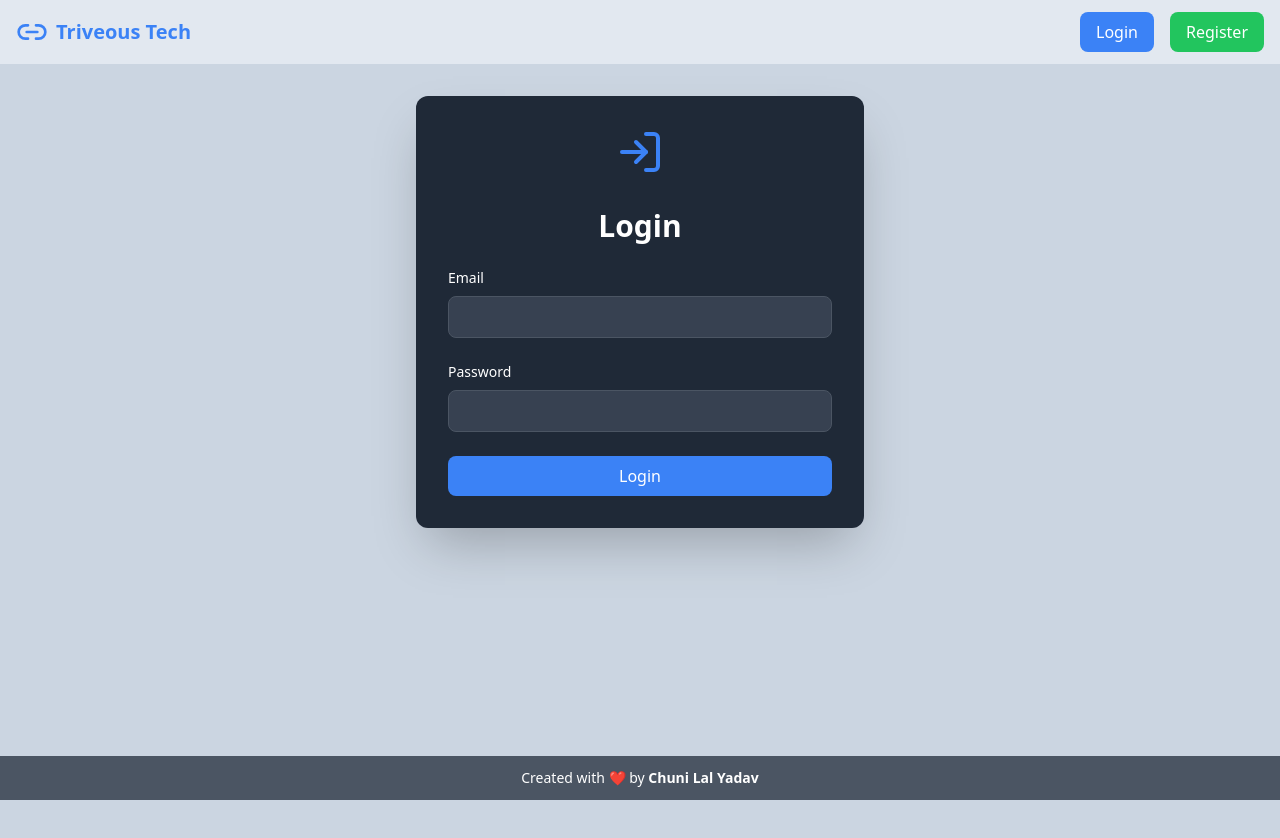
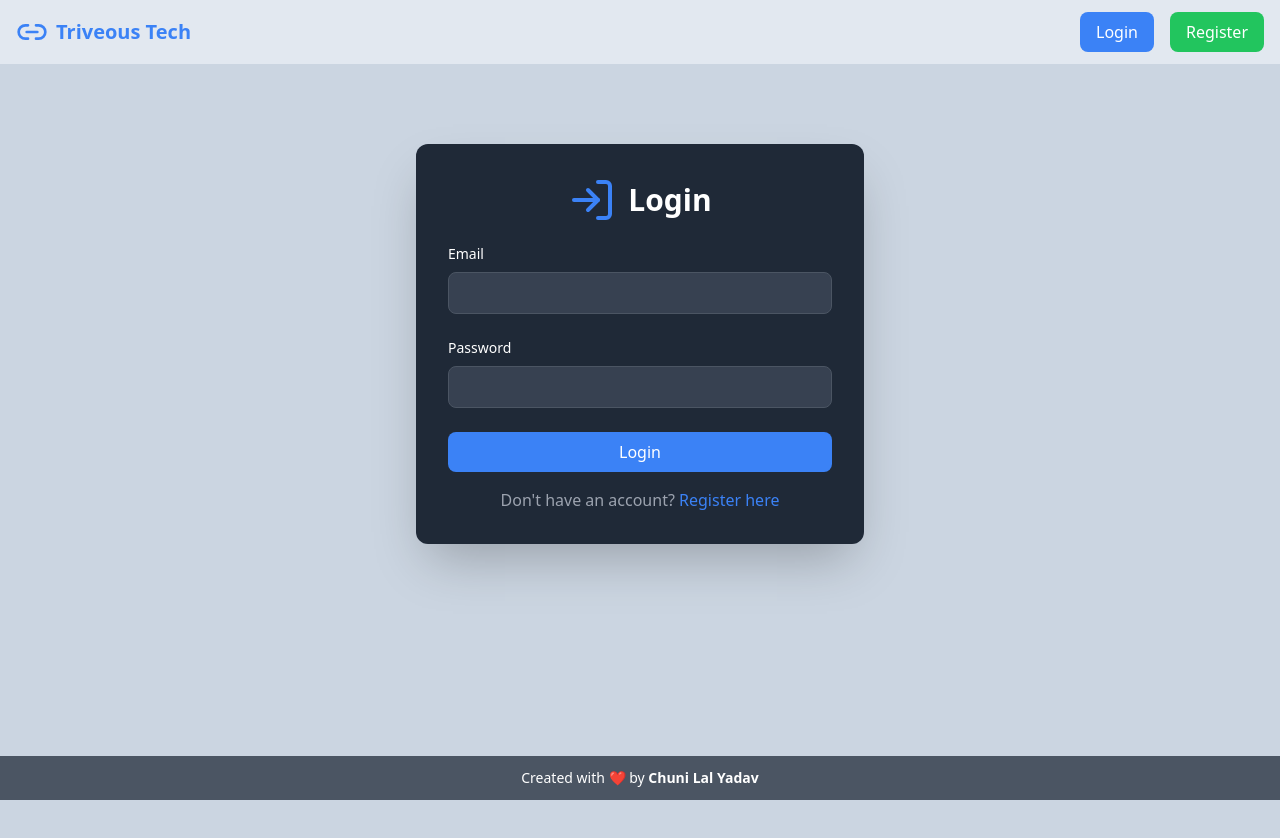
Before and after one commit to karankumarChuni/Link-Shortener-App, a React (Vite) app in the folder client/: page /login in a window 1280 px wide. Shown: the top 838 px of the page. Built offline with nearby package versions, Linux system fonts and the light colour scheme.

Commit message:
css improvement

```diff
--- a/client/src/components/Login.jsx
+++ b/client/src/components/Login.jsx
@@ -30,11 +30,11 @@ function Login() {
 
   return (
     <div className="max-w-md mx-auto">
-      <div className="bg-gray-800 p-8 rounded-xl shadow-2xl">
-        <div className="flex items-center justify-center mb-8">
+      <div className="bg-gray-800 p-8 rounded-xl shadow-2xl mt-12">
+        <div className="flex items-center justify-center gap-3 mb-5">
           <LogIn className="h-12 w-12 text-blue-500" />
+          <h1 className="text-3xl font-bold">Login</h1>
         </div>
-        <h1 className="text-3xl font-bold mb-6 text-center">Login</h1>
 
         {error && (
           <div className="bg-red-500 text-white p-4 rounded-lg mb-6">
@@ -67,11 +67,19 @@ function Login() {
 
           <button
             type="submit"
-            className="w-full bg-blue-500 hover:bg-blue-600 py-2 rounded-lg transition-colors"
+            className="w-full bg-blue-500 hover:bg-blue-600 py-2 rounded-lg transition-colors login-btn"
           >
             Login
           </button>
         </form>
+
+        {/* Redirect to Register Text */}
+        <p className="mt-4 text-gray-400 text-center">
+          Don't have an account?{" "}
+          <a href="/register" className="text-blue-500 hover:underline">
+            Register here
+          </a>
+        </p>
       </div>
     </div>
   );
--- a/client/src/components/Register.jsx
+++ b/client/src/components/Register.jsx
@@ -32,7 +32,7 @@ function Register() {
   return (
     <div className="max-w-md mx-auto">
       <div className="bg-gray-800 p-8 rounded-xl shadow-2xl mt-12">
-        <div className="flex items-center justify-center space-x-4 mb-8">
+        <div className="flex items-center justify-center space-x-4 mb-5">
           <UserPlus className="h-12 w-12 text-green-500" />
           <h1 className="text-3xl font-bold text-center">Register</h1>
         </div>
@@ -81,6 +81,14 @@ function Register() {
             Register
           </button>
         </form>
+
+        {/* Redirect to Login Text */}
+        <p className="mt-4 text-gray-400 text-center">
+          Already have an account?{" "}
+          <a href="/login" className="text-blue-500 hover:underline">
+            Login here
+          </a>
+        </p>
       </div>
     </div>
   );
```
